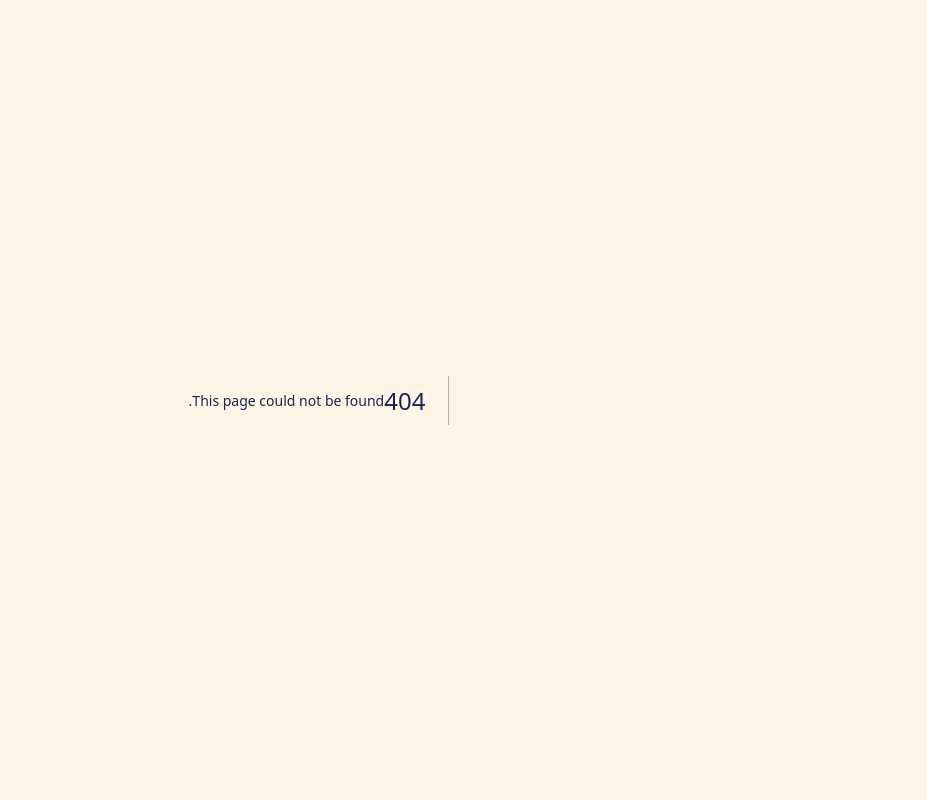
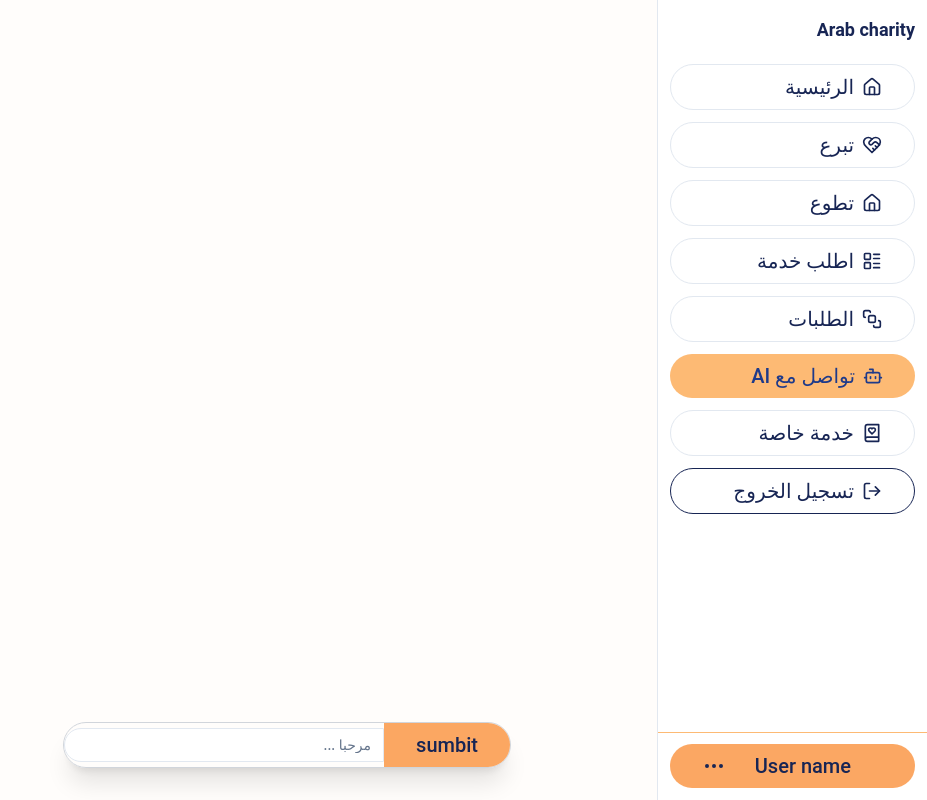
Before and after one commit to QHegazy/Arab-Charity, a Next.js app in the folder client/: page /user/ai-chat in a window 1280 px wide. Before the commit this address had no page. Shown: the whole page, without its empty margins (353-1280 px from the left). Built offline with nearby package versions, Linux system fonts and the light colour scheme.

Commit message:
added the prototype of the ai

```diff
--- a/client/package.json
+++ b/client/package.json
@@ -21,6 +21,7 @@
     "@radix-ui/react-select": "^2.0.0",
     "@radix-ui/react-separator": "^1.0.3",
     "@radix-ui/react-slot": "^1.0.2",
+    "ai": "^3.0.13",
     "axios": "^1.6.8",
     "class-variance-authority": "^0.7.0",
     "clsx": "^2.1.0",
--- a/client/src/app/(user)/user/layout.tsx
+++ b/client/src/app/(user)/layout.tsx
@@ -5,7 +5,6 @@ export const metadata: Metadata = {
   title: "Arab Charity",
   description: "the arab charity website",
 };
-
 
 
 
@@ -32,7 +31,7 @@ export default function RootLayout({
           sizes="<generated>"
         />
       </head>
-      <body className="bg-orange-50 bg-opacity-10  text-blue-950 font-body">
+      <body className="bg-orange-50 bg-opacity-20  text-blue-950 font-body">
         <div className="hidden md:block">
           <Sidbar />
         </div>
--- /dev/null
+++ b/client/src/app/(user)/user/ai-chat/page.tsx
@@ -0,0 +1,35 @@
+'use client';
+
+import { useChat } from 'ai/react';
+import { Input } from '@/components/ui/input';
+import { Label } from '@/components/ui/label';
+import { Button } from '@/components/ui/button';
+export default function Chat() {
+  const { messages, input, handleInputChange, handleSubmit } = useChat();
+  return (
+    <div className="flex flex-col w-full max-w-md py-24 mx-auto stretch">
+      {messages.map(m => (
+        <div key={m.id} className="whitespace-pre-wrap">
+          {m.role === 'user' ? 'User: ' : 'AI: '}
+          {m.content}
+        </div>
+      ))}
+
+      <form onSubmit={handleSubmit}>
+        <Label className='fixed flex flex-wrap items-center mx-auto justify-center rounded-3xl bottom-0 md:w-full max-w-md left-1/2 -translate-x-1/2 mb-8 border border-gray-300 shadow-xl'>
+          <Button type='submit' className='rounded-tl-none rounded-bl-none outline-none'>sumbit</Button>
+          <Input
+            className="w-full h-full flex-1 rounded-tr-none rounded-br-none outline-none "
+            value={input}
+            placeholder="مرحبا ..."
+            onChange={handleInputChange}
+          />
+
+
+        </Label>
+
+
+      </form>
+    </div>
+  );
+}
--- /dev/null
+++ b/client/src/app/api/chat/route.ts
@@ -0,0 +1,33 @@
+import { GoogleGenerativeAI } from '@google/generative-ai';
+import { GoogleGenerativeAIStream, Message, StreamingTextResponse } from 'ai';
+
+const genAI = new GoogleGenerativeAI(process.env.GOOGLE_API_KEY || '');
+
+// IMPORTANT! Set the runtime to edge
+export const runtime = 'edge';
+
+// convert messages from the Vercel AI SDK Format to the format
+// that is expected by the Google GenAI SDK
+const buildGoogleGenAIPrompt = (messages: Message[]) => ({
+  contents: messages
+    .filter(message => message.role === 'user' || message.role === 'assistant')
+    .map(message => ({
+      role: message.role === 'user' ? 'user' : 'model',
+      parts: [{ text: message.content }],
+    })),
+});
+
+export async function POST(req: Request) {
+  // Extract the `prompt` from the body of the request
+  const { messages } = await req.json();
+
+  const geminiStream = await genAI
+    .getGenerativeModel({ model: 'gemini-pro' })// @ts-ignore comment
+    .generateContentStream(buildGoogleGenAIPrompt(messages));
+
+  // Convert the response into a friendly text-stream
+  const stream = GoogleGenerativeAIStream(geminiStream);
+
+  // Respond with the stream
+  return new StreamingTextResponse(stream);
+}
--- a/client/src/components/UserSidbar.tsx
+++ b/client/src/components/UserSidbar.tsx
@@ -33,7 +33,7 @@ const sidebarItems: SidebarItems = {
   },
   {
     label: "تواصل مع AI",
-    href: "/user/ai",
+    href: "/user/ai-chat",
     icon: Bot
   },
 
@@ -46,9 +46,6 @@ const sidebarItems: SidebarItems = {
   ],
   extra: (
     <div className="flex flex-col gap-3">
-      <SidbarButton icon={MoreHorizontal} className="w-full">
-        المزيد
-      </SidbarButton>
 
       <SidbarButton variant="outline" icon={LogOut} className="w-full">
         تسجيل الخروج
```
Also changed, not shown: 2 other files (tests, documents, lock files or other folders).
